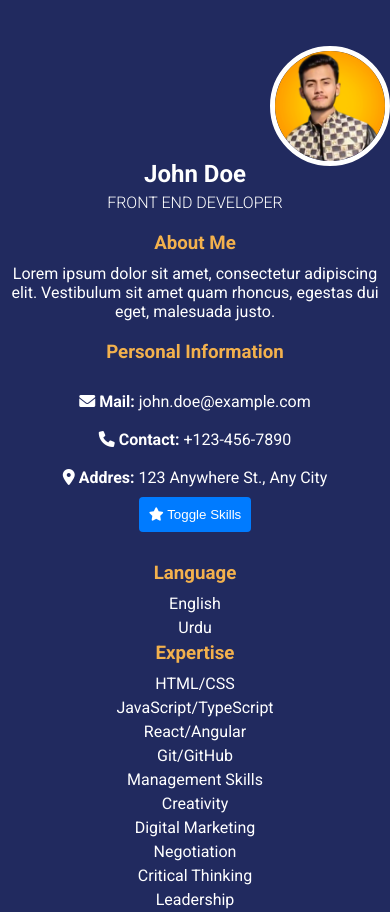
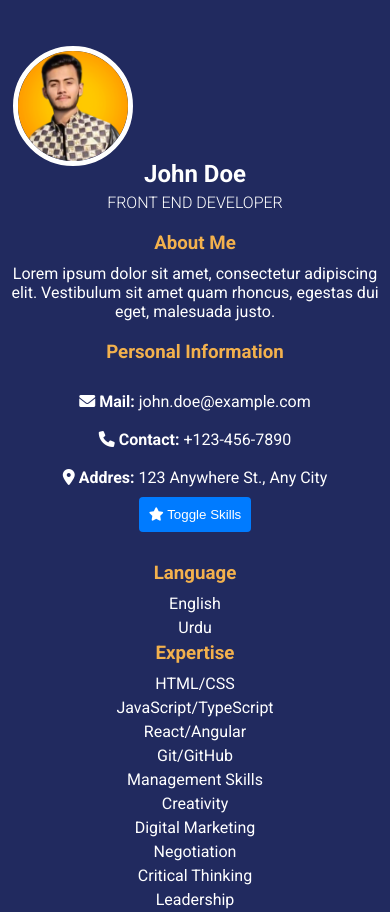
Before and after one commit to usamatechodyssey/-Static-Resume-Builderr-, a plain HTML site: page index.html in a window 390 px wide. Shown: the top 912 px of the page. Drawn offline with Linux system fonts and the light colour scheme.

Commit message:
Update style.css

```diff
--- a/style.css
+++ b/style.css
@@ -238,7 +238,7 @@ button:hover {
         width: 120px;
         height: 120px;
         top: 5%;
-        right:0px;
+        left:10px;
 /*         margin-left: 121px; */
 
     }
```
